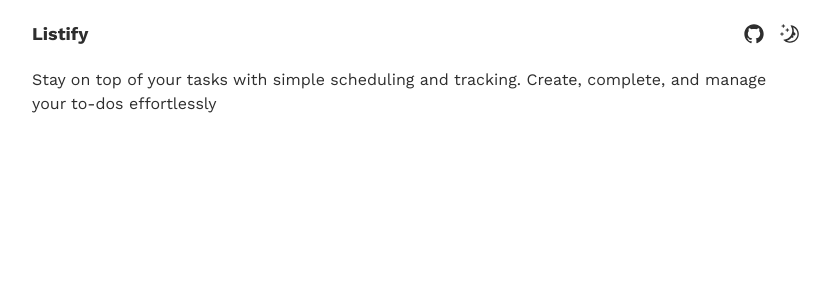
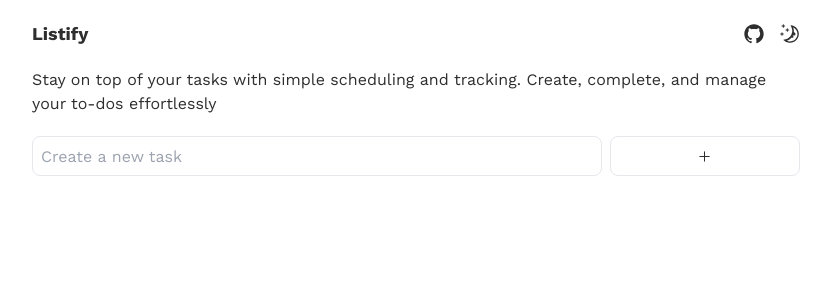
Before and after one commit to imcasero/Listify, a Next.js app: page / in a window 1280 px wide. Shown: the top 300 px of the page, without its empty margins (224-1055 px from the left). Built offline with nearby package versions, Linux system fonts and the light colour scheme.

Commit message:
feat: form component model

```diff
--- a/src/app/page.tsx
+++ b/src/app/page.tsx
@@ -1,4 +1,5 @@
 "use client";
+import { TaskForm } from "@/components/TaskForm/TaskForm";
 import { useTheme } from "@/context/Theme/ThemeContext";
 import { GitHubLogoIcon, SunIcon, MoonIcon } from "@radix-ui/react-icons";
 
@@ -13,14 +14,17 @@ export default function Home() {
 
   return (
     <main className={`min-h-screen ${themeClasses[theme]}`}>
-      <div className="min-h-screen w-[768px] m-auto py-5 font-[family-name:var(--font-geist-sans)]">
+      <div className="flex flex-col gap-5 min-h-screen w-[768px] m-auto py-5 font-[family-name:var(--font-geist-sans)]">
         <header className="flex justify-between align-middle">
           <h1 className="font-bold text-lg">Listify</h1>
           <div className="flex gap-4">
-            <button className="hover: ">
+            <button className={`hover: bg-${theme}-secondaryBackground`}>
               <GitHubLogoIcon width={20} height={20} />
             </button>
-            <button onClick={toggleTheme}>
+            <button
+              onClick={toggleTheme}
+              className={`hover: bg-${theme}-secondaryBackground`}
+            >
               {theme === "light" ? (
                 <MoonIcon width={20} height={20} />
               ) : (
@@ -29,10 +33,11 @@ export default function Home() {
             </button>
           </div>
         </header>
-        <p className="w-full mt-5">
+        <p className="w-full">
           Stay on top of your tasks with simple scheduling and tracking. Create,
           complete, and manage your to-dos effortlessly
         </p>
+        <TaskForm />
       </div>
     </main>
   );
--- /dev/null
+++ b/src/components/TaskForm/TaskForm.tsx
@@ -0,0 +1,25 @@
+import { useTheme } from "@/context/Theme/ThemeContext";
+import { PlusIcon } from "@radix-ui/react-icons";
+
+export const TaskForm: React.FC = () => {
+  const { theme } = useTheme();
+
+  return (
+    <form className="flex flex-row gap-2 w-full">
+      <input
+        type="text"
+        name="task"
+        id="task-input"
+        maxLength={254}
+        className={`w-3/4 h-10 bg-${theme}-background rounded-lg p-2 focus:outline-none border border-${theme}-text`}
+        placeholder="Create a new task"
+      />
+      <button
+        type="submit"
+        className={`w-1/4 h-10 bg-${theme}-background rounded-lg p-2 border border-${theme}-text hover:bg-${theme}-secondaryBackground flex justify-center items-center`}
+      >
+        <PlusIcon className={`fill-current text-${theme}-text`} />
+      </button>
+    </form>
+  );
+};
```
